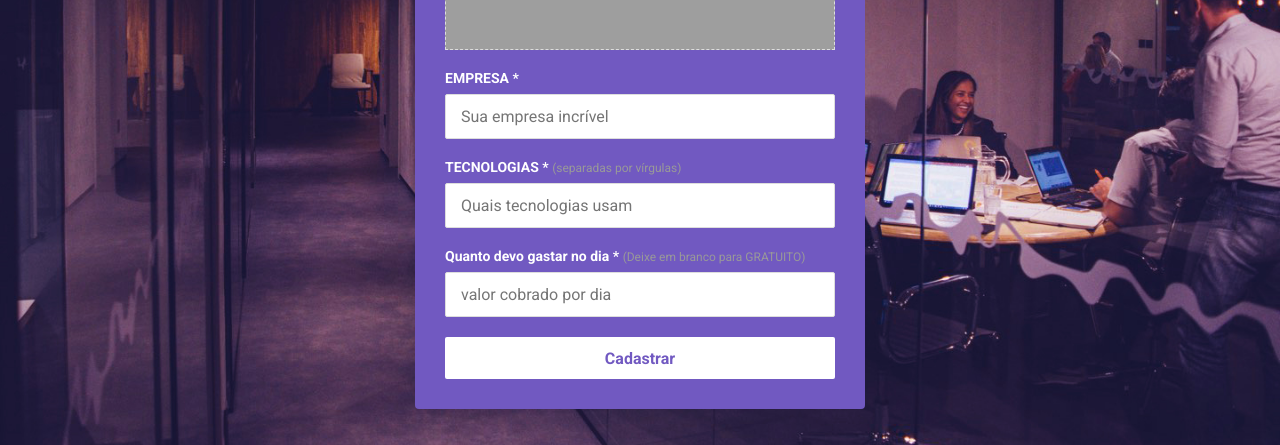
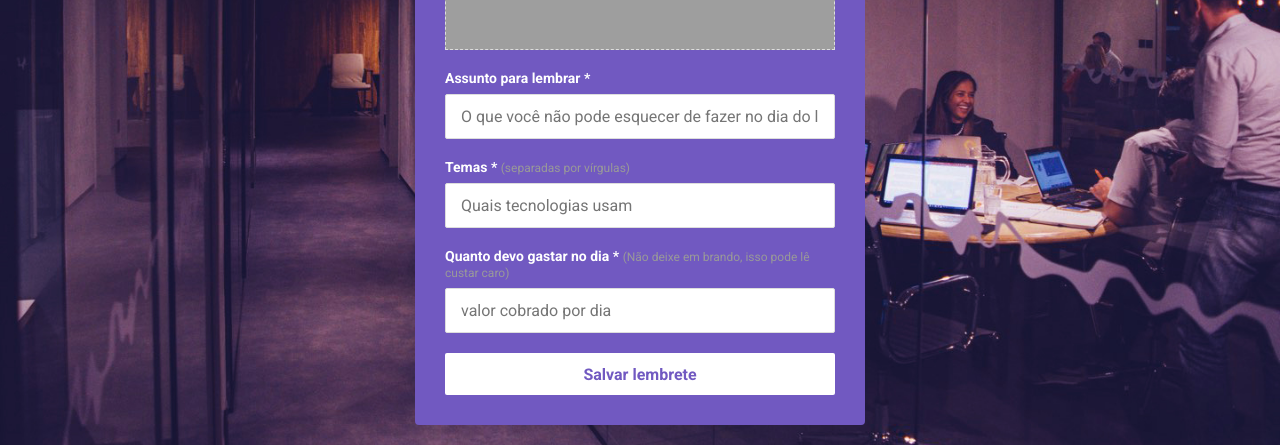
Before and after one commit to MarquisAlexander/calendario-frontend-web, a React (Create React App) app: page /new in a window 1280 px wide. Shown: the part 344-789 px from the top of the page. Built offline with nearby package versions, Linux system fonts and the light colour scheme; grey boxes are pictures that could not be loaded.

Commit message:
Modificando alguns campos de texto na página de criação de um novo evento

```diff
--- a/src/pages/New/index.js
+++ b/src/pages/New/index.js
@@ -46,15 +46,15 @@ export default function New({ history }) {
                 <img src={camera} alt="Select img" />
             </label>
 
-            <label htmlFor="company">EMPRESA *</label>
+            <label htmlFor="company">Assunto para lembrar *</label>
             <input
             id="company"
-            placeholder="Sua empresa incrível"
+            placeholder="O que você não pode esquecer de fazer no dia do lembrete"
             value={company}
             onChange={event => setCompany(event.target.value)}
             />
 
-            <label htmlFor="techs">TECNOLOGIAS * <span>(separadas por vírgulas)</span></label>
+            <label htmlFor="techs">Temas * <span>(separadas por vírgulas)</span></label>
             <input
             id="techs"
             placeholder="Quais tecnologias usam"
@@ -62,7 +62,7 @@ export default function New({ history }) {
             onChange={event => setTechs(event.target.value)}
             />
 
-            <label htmlFor="valor">Quanto devo gastar no dia * <span>(Deixe em branco para GRATUITO)</span></label>
+            <label htmlFor="valor">Quanto devo gastar no dia * <span>(Não deixe em brando, isso pode lê custar caro)</span></label>
             <input
             id="price"
             placeholder="valor cobrado por dia"
@@ -70,7 +70,7 @@ export default function New({ history }) {
             onChange={event => setPrice(event.target.value)}
             />
 
-            <button type="submit" className="btn">Cadastrar</button>
+            <button type="submit" className="btn">Salvar lembrete</button>
         </form>
     )
 }
--- a/src/routes.js
+++ b/src/routes.js
@@ -9,8 +9,8 @@ export default function Routes() {
     return (
         <BrowserRouter>
             <Switch>
-            <Route path="/" exact component={Login}/>
-            <Route path="/dashboard" component={Dashboard} />
+            <Route path="/" exact component={Dashboard}/>
+            <Route path="/dashboard" component={Login} />
             <Route path="/new" component={New} />
             </Switch>
         </BrowserRouter>
```
